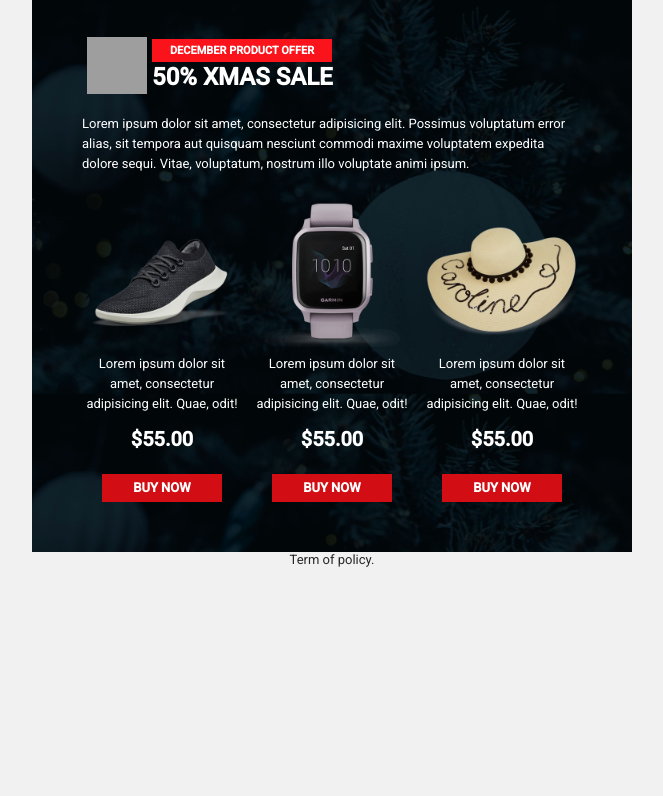
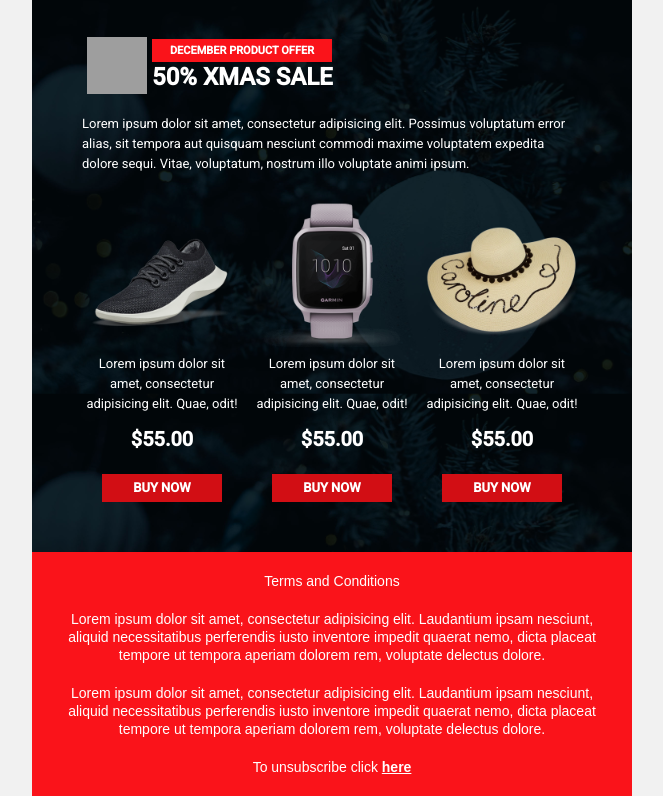
Before and after one commit to J-E-Y/BibleRadingSociety, a website: page dist/Promotional-email/christmas-sale.html in a window 1280 px wide. Shown: the part 1173-1969 px from the top of the page, without its empty margins (308-971 px from the left). Before the commit the page ends 1741 px from the top, so only its background shows below. Drawn offline with Linux system fonts and the light colour scheme; grey boxes are pictures that could not be loaded.

Commit message:
added TERMS AND CONDITIONS

```diff
--- a/dist/Promotional-email/christmas-sale.html
+++ b/dist/Promotional-email/christmas-sale.html
@@ -805,11 +805,105 @@
             </table>
             <!-- /BG SECTION -->
             <!-- ! 6. BG Section Ends---------------------------------------------------------------------- -->
-            <!-- ! 7. Term of policy starts----------------------------------------------------------------- -->
-            <tr>
-              <td align="center">Term of policy.</td>
-            </tr>
-            <!-- ! 7. Term of policy Ends--------------------------------------------------------------------->
+            <!-- ! 7. TERMS AND CONDITIONS starts----------------------------------------------------------------- -->
+            <table
+              align="center"
+              bgcolor="#fa131a"
+              class="full"
+              width="600"
+              border="0"
+              cellspacing="0"
+              cellpadding="0"
+            >
+              <tr>
+                <td align="center">
+                  <table
+                    class="full80"
+                    width="530"
+                    border="0"
+                    cellspacing="0"
+                    cellpadding="0"
+                  >
+                    <tr>
+                      <td
+                        align="center"
+                        style="
+                          padding: 20px 0px;
+                          font-size: 14px;
+                          line-height: 18px;
+                          font-family: arial;
+                          color: #ffffff;
+                        "
+                      >
+                        Terms and Conditions
+                      </td>
+                    </tr>
+                    <tr>
+                      <td
+                        align="center"
+                        style="
+                          padding-bottom: 20px;
+                          font-size: 14px;
+                          line-height: 18px;
+                          font-family: arial;
+                          color: #ffffff;
+                        "
+                      >
+                        Lorem ipsum dolor sit amet, consectetur adipisicing
+                        elit. Laudantium ipsam nesciunt, aliquid necessitatibus
+                        perferendis iusto inventore impedit quaerat nemo, dicta
+                        placeat tempore ut tempora aperiam dolorem rem,
+                        voluptate delectus dolore.
+                      </td>
+                    </tr>
+
+                    <tr>
+                      <td
+                        align="center"
+                        style="
+                          padding-bottom: 20px;
+                          font-size: 14px;
+                          line-height: 18px;
+                          font-family: arial;
+                          color: #ffffff;
+                        "
+                      >
+                        Lorem ipsum dolor sit amet, consectetur adipisicing
+                        elit. Laudantium ipsam nesciunt, aliquid necessitatibus
+                        perferendis iusto inventore impedit quaerat nemo, dicta
+                        placeat tempore ut tempora aperiam dolorem rem,
+                        voluptate delectus dolore.
+                      </td>
+                    </tr>
+                    <tr>
+                      <td
+                        align="center"
+                        style="
+                          padding-bottom: 20px;
+                          font-size: 14px;
+                          line-height: 18px;
+                          font-family: arial;
+                          color: #ffffff;
+                        "
+                      >
+                        To unsubscribe click
+                        <a
+                          href="#"
+                          target="_blank"
+                          style="
+                            color: #ffffff;
+                            font-weight: bold;
+                            text-decoration: underline;
+                          "
+                          >here</a
+                        >
+                      </td>
+                    </tr>
+                  </table>
+                </td>
+              </tr>
+            </table>
+            <!-- ! 7. TERMS AND CONDITIONS Ends--------------------------------------------------------------------->
           </table>
         </td>
       </tr>
```
